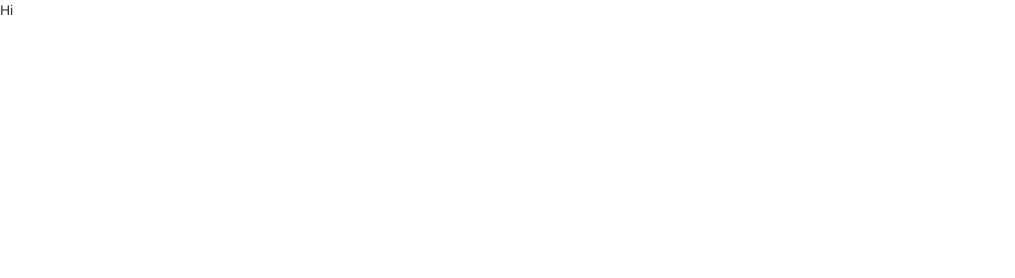
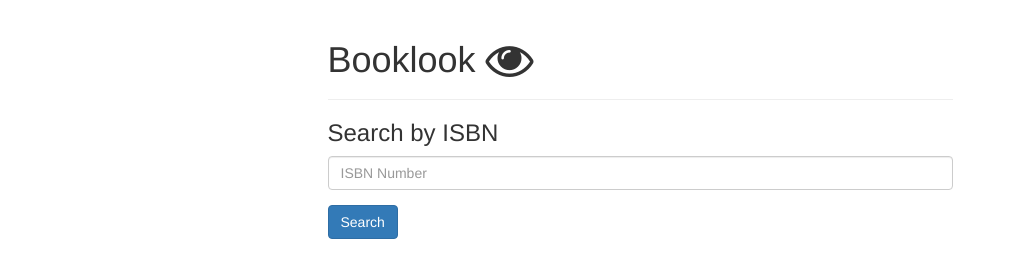
Before and after one commit to mosh7890/booklook, a website: page index.html in a window 1280 px wide. Shown: the whole page, without its empty margins (0-1015 px from the left). Drawn offline with nearby package versions, Linux system fonts and the light colour scheme.

Commit message:
finish form/icon

```diff
--- a/index.html
+++ b/index.html
@@ -9,11 +9,27 @@
 </head>
 
 <body>
-    <p>Hi</p>
 
-    <script src="node_modules/jquery/dist/jquery.js"></script>
-    <script src="node_modules\handlebars\dist\handlebars.js"></script>
-    <script src="script.js"></script>
-</body>
+    <body>
+        <div class="row">
+            <div class="col-md-6 col-md-offset-3">
+                <div class="page-header">
+                    <h1>Booklook  <i class="fa fa-eye fa-lg" aria-hidden="true"></i></h1>
+                </div>
+                <form>
+                    <h3>Search by ISBN</h3>
+                    <div class="form-group">
+                        <input type="text" id="searchval" class="form-control" placeholder="ISBN Number">
+                        </input>
+                    </div>
+                    <button class="btn btn-primary search1" type="button">Search</button>
+                </form>
+            </div>
+        </div>
+
+        <script src="node_modules/jquery/dist/jquery.js"></script>
+        <script src="node_modules\handlebars\dist\handlebars.js"></script>
+        <script src="script.js"></script>
+    </body>
 
 </html>
```
